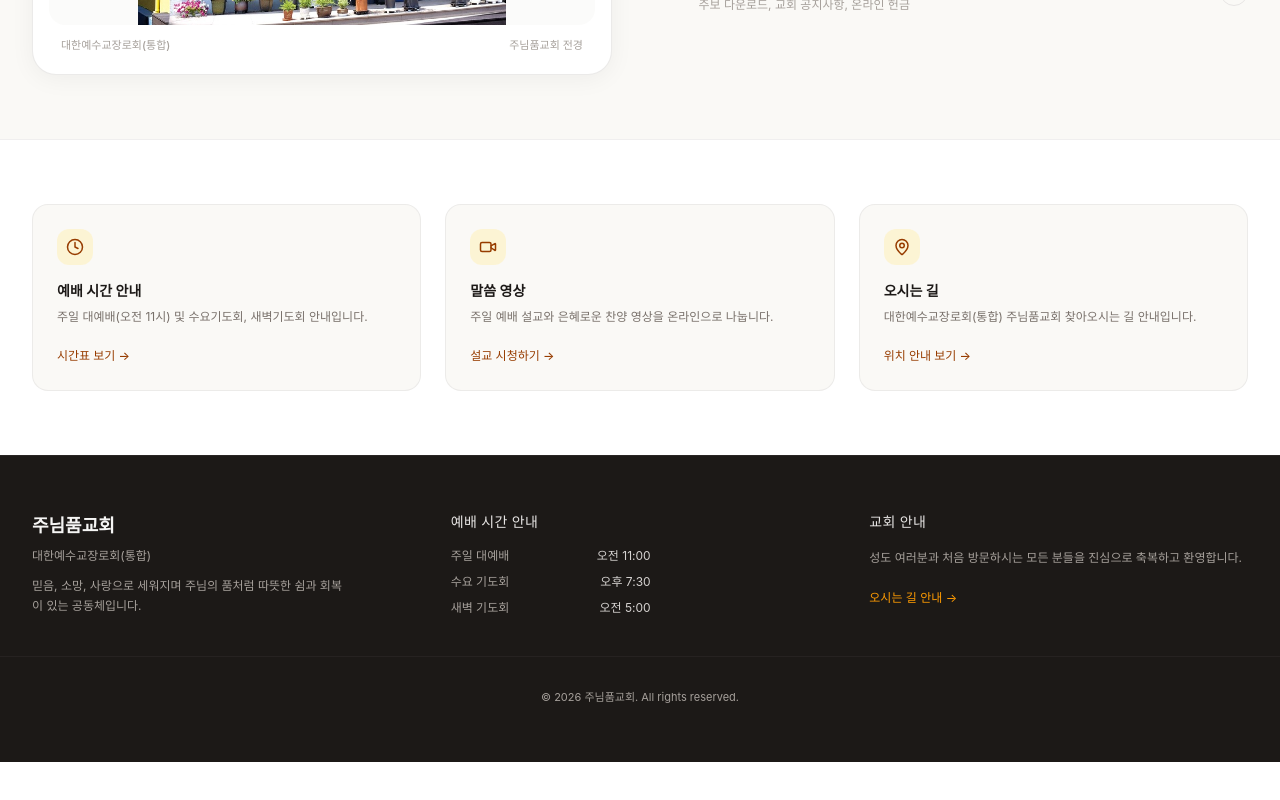
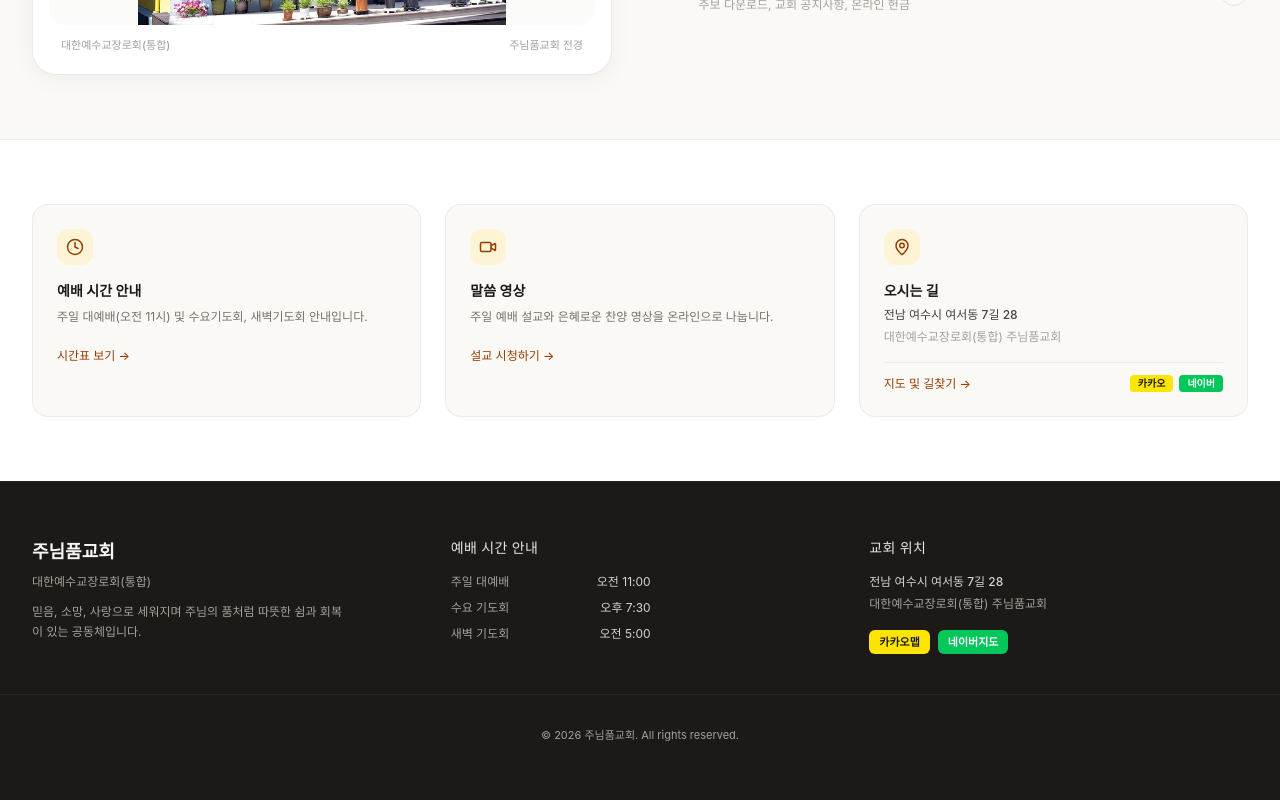
Before and after one commit to darkgentlejbs-max/junimpum_church, a Next.js app: page / in a window 1280 px wide. Shown: the part 669-1469 px from the top of the page. Before the commit the page ends 1431 px from the top, so only its background shows below. Built offline with nearby package versions, Linux system fonts and the light colour scheme; a web font is replaced by a local one.

Commit message:
Register church address (전남 여수시 여서동 7길 28) and integrate Kakao/Naver map

```diff
--- a/src/app/about/page.tsx
+++ b/src/app/about/page.tsx
@@ -1,6 +1,21 @@
-import { MapPin, Clock } from "lucide-react";
+"use client";
+
+import { useState } from "react";
+import { MapPin, Clock, Copy, Check, Navigation, ExternalLink } from "lucide-react";
 
 export default function AboutPage() {
+  const [copied, setCopied] = useState(false);
+  const address = "전남 여수시 여서동 7길 28";
+
+  const handleCopy = () => {
+    navigator.clipboard.writeText(address);
+    setCopied(true);
+    setTimeout(() => setCopied(false), 2000);
+  };
+
+  const kakaoMapUrl = `https://map.kakao.com/link/search/${encodeURIComponent(address)}`;
+  const naverMapUrl = `https://map.naver.com/v5/search/${encodeURIComponent(address)}`;
+
   return (
     <div className="py-12 sm:py-16 bg-[#FAF9F6] min-h-screen text-stone-800">
       <div className="container mx-auto px-4 sm:px-6 max-w-4xl">
@@ -68,32 +83,96 @@ export default function AboutPage() {
 
         {/* Location Section */}
         <section id="location" className="bg-white p-8 sm:p-10 rounded-3xl shadow-[0_2px_16px_rgba(0,0,0,0.03)] border border-stone-200/80">
-          <div className="flex items-center mb-6">
-            <div className="w-9 h-9 rounded-xl bg-amber-100/70 text-amber-800 flex items-center justify-center mr-3">
-              <MapPin size={18} />
+          <div className="flex items-center justify-between mb-6 flex-wrap gap-4">
+            <div className="flex items-center">
+              <div className="w-9 h-9 rounded-xl bg-amber-100/70 text-amber-800 flex items-center justify-center mr-3">
+                <MapPin size={18} />
+              </div>
+              <h2 className="text-xl sm:text-2xl font-semibold text-stone-900">오시는 길</h2>
             </div>
-            <h2 className="text-xl sm:text-2xl font-semibold text-stone-900">오시는 길</h2>
-          </div>
-          <div className="bg-stone-100 w-full h-72 rounded-2xl flex items-center justify-center mb-6 border border-stone-200/70">
-            <div className="text-center text-stone-400">
-              <MapPin size={40} className="mx-auto mb-2 opacity-40 text-amber-800" />
-              <span className="text-sm font-medium">지도 API 연동 영역 (카카오맵 / 네이버 지도)</span>
+
+            {/* Direct Map Buttons */}
+            <div className="flex items-center gap-2">
+              <a
+                href={kakaoMapUrl}
+                target="_blank"
+                rel="noopener noreferrer"
+                className="inline-flex items-center gap-1.5 px-3.5 py-2 rounded-xl bg-[#FEE500] hover:bg-[#FDD800] text-[#191919] text-xs font-semibold shadow-xs transition-colors"
+              >
+                <span>카카오맵</span>
+                <ExternalLink size={12} />
+              </a>
+              <a
+                href={naverMapUrl}
+                target="_blank"
+                rel="noopener noreferrer"
+                className="inline-flex items-center gap-1.5 px-3.5 py-2 rounded-xl bg-[#03C75A] hover:bg-[#02b350] text-white text-xs font-semibold shadow-xs transition-colors"
+              >
+                <span>네이버지도</span>
+                <ExternalLink size={12} />
+              </a>
             </div>
           </div>
-          <div className="space-y-3 text-sm text-stone-600">
-            <p className="flex items-start">
-              <strong className="w-20 text-stone-900 shrink-0 font-medium">교회 위치</strong>
-              <span>대한예수교장로회(통합) 주님품교회</span>
-            </p>
-            <p className="flex items-start">
-              <strong className="w-20 text-stone-900 shrink-0 font-medium">대중교통</strong>
-              <span>인근 버스 정류장 및 지하철역 하차 후 도보 안내</span>
-            </p>
-            <p className="flex items-start">
-              <strong className="w-20 text-stone-900 shrink-0 font-medium">주차 안내</strong>
-              <span>교회 전용 주차공간 및 주변 주차 구역 이용 가능</span>
-            </p>
+
+          {/* Interactive Embedded Live Map */}
+          <div className="w-full h-80 rounded-2xl overflow-hidden mb-6 border border-stone-200/80 shadow-inner relative">
+            <iframe
+              title="주님품교회 위치 지도"
+              width="100%"
+              height="100%"
+              frameBorder="0"
+              scrolling="no"
+              marginHeight={0}
+              marginWidth={0}
+              src="https://www.openstreetmap.org/export/embed.html?bbox=127.698,34.742,127.714,34.752&layer=mapnik&marker=34.7468,127.7060"
+              className="w-full h-full"
+            />
           </div>
+
+          {/* Address & Transport Details */}
+          <div className="bg-stone-50/70 p-5 rounded-2xl border border-stone-200/70 space-y-3.5 text-sm">
+            <div className="flex flex-col sm:flex-row sm:items-center justify-between gap-3 pb-3 border-b border-stone-200/60">
+              <div className="flex items-start gap-3">
+                <Navigation size={18} className="text-amber-700 shrink-0 mt-0.5" />
+                <div>
+                  <div className="font-semibold text-stone-900 text-base">{address}</div>
+                  <div className="text-xs text-stone-500 mt-0.5">대한예수교장로회(통합) 주님품교회</div>
+                </div>
+              </div>
+              <button
+                onClick={handleCopy}
+                className="inline-flex items-center gap-1.5 px-3 py-1.5 rounded-lg bg-white border border-stone-200 text-stone-700 hover:bg-stone-100 hover:text-stone-900 text-xs font-medium transition-colors self-start sm:self-auto"
+              >
+                {copied ? (
+                  <>
+                    <Check size={13} className="text-emerald-600" />
+                    <span className="text-emerald-600">복사 완료!</span>
+                  </>
+                ) : (
+                  <>
+                    <Copy size={13} />
+                    <span>주소 복사</span>
+                  </>
+                )}
+              </button>
+            </div>
+
+            <div className="grid grid-cols-1 sm:grid-cols-2 gap-3 text-xs text-stone-600 pt-1">
+              <div>
+                <strong className="text-stone-800 font-medium block mb-0.5">교통편 안내</strong>
+                <p className="text-stone-500 leading-relaxed">
+                  여서동 로터리 및 인근 버스정류장 하차 후 여서동 7길 방면 도보 3분
+                </p>
+              </div>
+              <div>
+                <strong className="text-stone-800 font-medium block mb-0.5">주차 안내</strong>
+                <p className="text-stone-500 leading-relaxed">
+                  교회 건물 주변 및 인근 공영주차장을 편리하게 이용하실 수 있습니다.
+                </p>
+              </div>
+            </div>
+          </div>
+
         </section>
       </div>
     </div>
--- a/src/app/layout.tsx
+++ b/src/app/layout.tsx
@@ -95,14 +95,30 @@ export default function RootLayout({
               </ul>
             </div>
             <div>
-              <h4 className="text-sm font-medium text-stone-200 mb-4 tracking-wide">교회 안내</h4>
-              <p className="text-xs text-stone-400 leading-relaxed">
-                성도 여러분과 처음 방문하시는 모든 분들을 진심으로 축복하고 환영합니다.
+              <h4 className="text-sm font-medium text-stone-200 mb-4 tracking-wide">교회 위치</h4>
+              <p className="text-xs text-stone-300 font-medium mb-1">
+                전남 여수시 여서동 7길 28
               </p>
-              <div className="mt-4">
-                <Link href="/about#location" className="text-xs text-amber-500 hover:text-amber-400 transition-colors inline-flex items-center gap-1">
-                  오시는 길 안내 &rarr;
-                </Link>
+              <p className="text-xs text-stone-400 leading-relaxed mb-3">
+                대한예수교장로회(통합) 주님품교회
+              </p>
+              <div className="flex flex-wrap items-center gap-2 pt-1">
+                <a
+                  href="https://map.kakao.com/link/search/%EC%A0%84%EB%82%A8%20%EC%97%AC%EC%88%98%EC%8B%9C%20%EC%97%AC%EC%84%9C%EB%8F%99%207%EA%B8%B8%2028"
+                  target="_blank"
+                  rel="noopener noreferrer"
+                  className="px-2.5 py-1 rounded-md bg-[#FEE500] text-[#191919] text-[11px] font-semibold hover:opacity-90 transition-opacity"
+                >
+                  카카오맵
+                </a>
+                <a
+                  href="https://map.naver.com/v5/search/%EC%A0%84%EB%82%A8%20%EC%97%AC%EC%88%98%EC%8B%9C%20%EC%97%AC%EC%84%9C%EB%8F%99%207%EA%B8%B8%2028"
+                  target="_blank"
+                  rel="noopener noreferrer"
+                  className="px-2.5 py-1 rounded-md bg-[#03C75A] text-white text-[11px] font-semibold hover:opacity-90 transition-opacity"
+                >
+                  네이버지도
+                </a>
               </div>
             </div>
           </div>
--- a/src/app/page.tsx
+++ b/src/app/page.tsx
@@ -159,17 +159,42 @@ export default function Home() {
             </div>
 
             {/* Card 3: Location */}
-            <div className="p-6 rounded-2xl bg-[#FAF9F6] border border-stone-200/70 hover:border-amber-300/80 transition-all">
-              <div className="w-9 h-9 rounded-xl bg-amber-100/70 text-amber-800 flex items-center justify-center mb-4">
-                <MapPin size={18} />
+            <div className="p-6 rounded-2xl bg-[#FAF9F6] border border-stone-200/70 hover:border-amber-300/80 transition-all flex flex-col justify-between">
+              <div>
+                <div className="w-9 h-9 rounded-xl bg-amber-100/70 text-amber-800 flex items-center justify-center mb-4">
+                  <MapPin size={18} />
+                </div>
+                <h3 className="text-sm font-semibold text-stone-900 mb-1.5">오시는 길</h3>
+                <p className="text-xs text-stone-700 font-medium mb-1">
+                  전남 여수시 여서동 7길 28
+                </p>
+                <p className="text-xs text-stone-400 mb-4 leading-relaxed">
+                  대한예수교장로회(통합) 주님품교회
+                </p>
               </div>
-              <h3 className="text-sm font-semibold text-stone-900 mb-1.5">오시는 길</h3>
-              <p className="text-xs text-stone-500 mb-4 leading-relaxed">
-                대한예수교장로회(통합) 주님품교회 찾아오시는 길 안내입니다.
-              </p>
-              <Link href="/about#location" className="text-xs font-medium text-amber-800 hover:text-amber-900 inline-flex items-center gap-1">
-                위치 안내 보기 &rarr;
-              </Link>
+              <div className="flex items-center justify-between pt-3 border-t border-stone-200/60 text-xs">
+                <Link href="/about#location" className="font-medium text-amber-800 hover:text-amber-900 inline-flex items-center gap-1">
+                  지도 및 길찾기 &rarr;
+                </Link>
+                <div className="flex gap-1.5">
+                  <a
+                    href="https://map.kakao.com/link/search/%EC%A0%84%EB%82%A8%20%EC%97%AC%EC%88%98%EC%8B%9C%20%EC%97%AC%EC%84%9C%EB%8F%99%207%EA%B8%B8%2028"
+                    target="_blank"
+                    rel="noopener noreferrer"
+                    className="px-2 py-0.5 rounded bg-[#FEE500] text-[#191919] font-semibold text-[10px]"
+                  >
+                    카카오
+                  </a>
+                  <a
+                    href="https://map.naver.com/v5/search/%EC%A0%84%EB%82%A8%20%EC%97%AC%EC%88%98%EC%8B%9C%20%EC%97%AC%EC%84%9C%EB%8F%99%207%EA%B8%B8%2028"
+                    target="_blank"
+                    rel="noopener noreferrer"
+                    className="px-2 py-0.5 rounded bg-[#03C75A] text-white font-semibold text-[10px]"
+                  >
+                    네이버
+                  </a>
+                </div>
+              </div>
             </div>
 
           </div>
```
